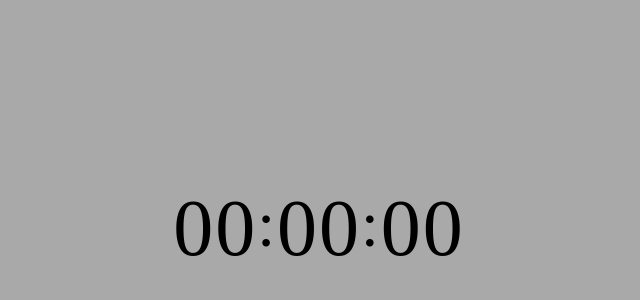
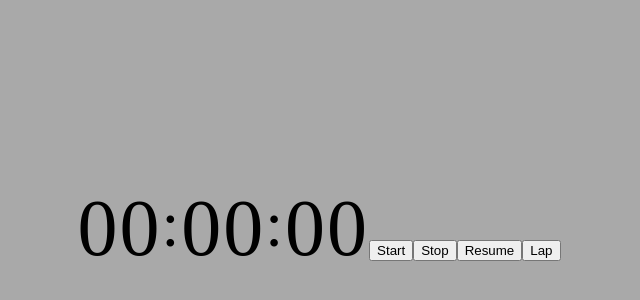
Before and after one commit to Shopify/eng-intern-assessment-react, a React app: page / in a window 1280 px wide. Shown: the part 172-472 px from the top of the page, without its empty margins (321-961 px from the left). Built offline with nearby package versions, Linux system fonts and the light colour scheme.

Commit message:
Pass setTimeInSeconds to StopWatchButton component.

```diff
--- a/src/StopWatch.tsx
+++ b/src/StopWatch.tsx
@@ -1,5 +1,6 @@
 import React, { useState, useEffect } from 'react'
 import calculateTime from './helpers/calculateTime'
+import StopWatchButton from './StopWatchButton';
 
 export default function StopWatch() {
   const [timeInSeconds, setTimeInSeconds] = useState<number>(0);
@@ -17,6 +18,7 @@ export default function StopWatch() {
           <p className='timer-text'>{timerArray[1]}</p>
           <span>:</span>
           <p className='timer-text'>{timerArray[2]}</p>
+          <StopWatchButton setTimeInSeconds={setTimeInSeconds} />
         </div>
     )
 }
```
